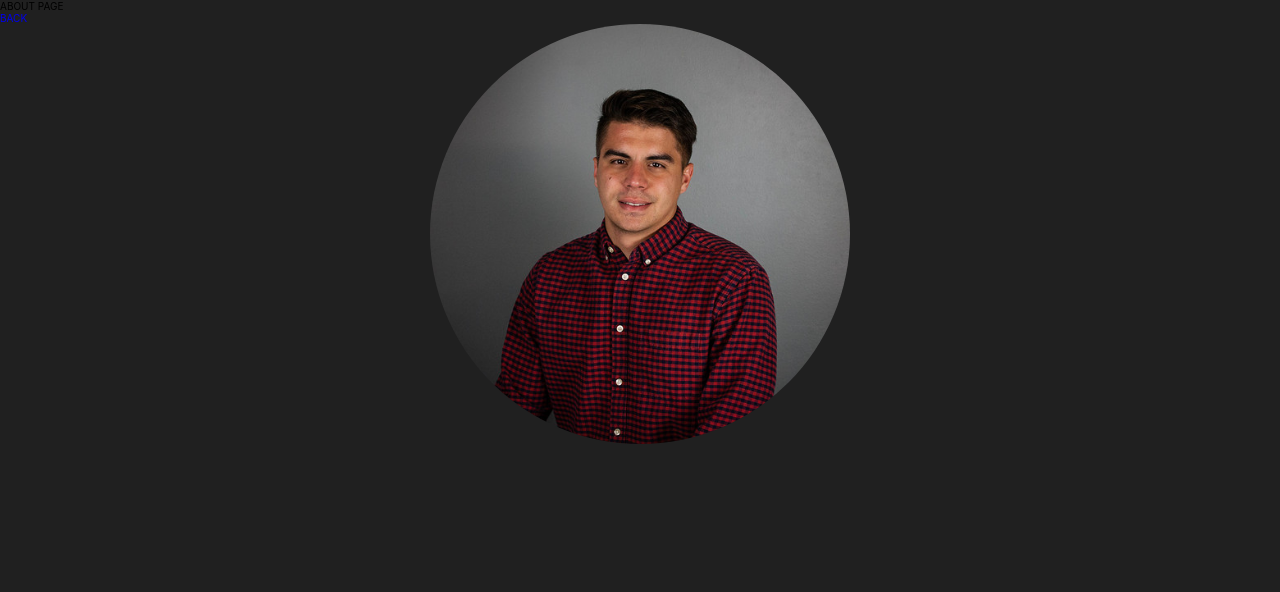
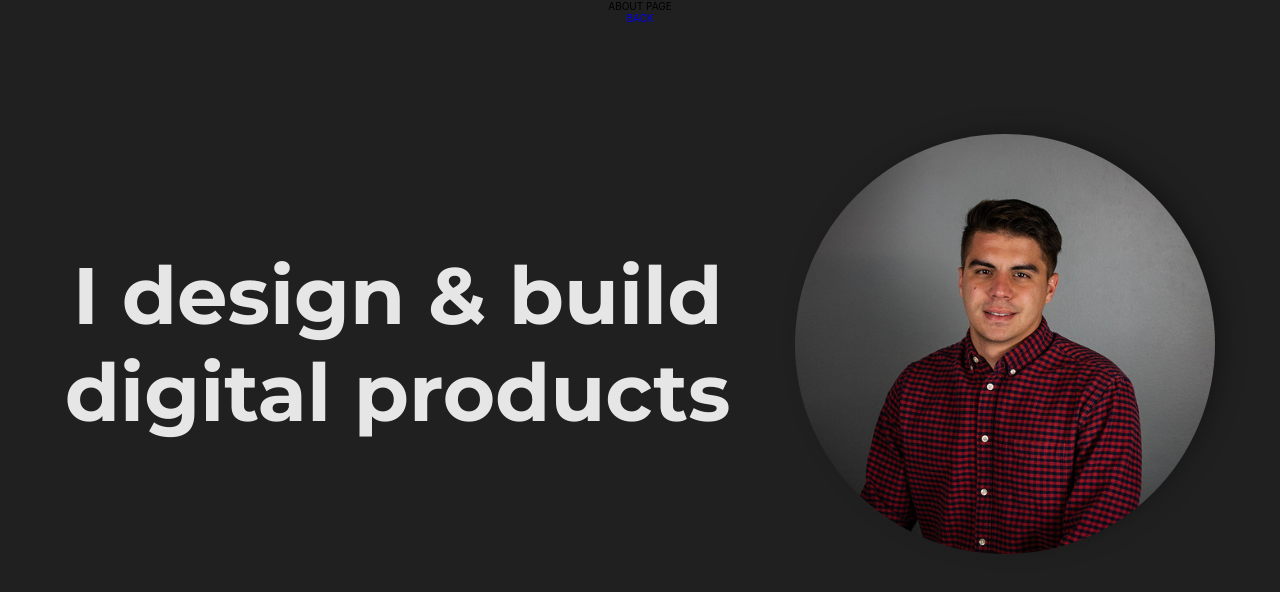
Before and after one commit to VPAbraham/portfolio-page, a React (Create React App) app: page /about in a window 1280 px wide. Shown: the top 592 px of the page. Built offline with nearby package versions, Linux system fonts and the light colour scheme; a web font is replaced by a local one.

Commit message:
Final changes for section

```diff
--- a/src/views/About/About.js
+++ b/src/views/About/About.js
@@ -9,7 +9,13 @@ const About = () => {
     <div className='about'>
       <p>ABOUT PAGE</p>
       <Link to='/'>BACK</Link>
-      <img src={victorImg} alt='Headshot of Victor Abraham.'/>
+      <section>
+        <div>
+          <h2>I design & build</h2>
+          <h2>digital products</h2>
+        </div>
+        <img src={victorImg} alt='Headshot of Victor Abraham.'/>
+      </section>
     </div>
   )
 }
--- a/src/views/About/About.scss
+++ b/src/views/About/About.scss
@@ -1,8 +1,27 @@
+@import '../../variables';
+
 .about {
-  img {
-    margin: auto;
-    display: block;
-    border-radius: 50%;
-    height: 42rem;
+  text-align: center;
+
+  section {
+    display: flex;
+    justify-content: space-evenly;
+    align-items: center;
+    height: 80vh;
+    div {
+      h2 {
+        font-family: $font-sans-serif;
+        font-size:8rem;
+        color: $white-color;
+      }
+    }
+
+    img {
+      border-radius: 50%;
+      height: 42rem;
+      box-shadow: 10px -5px 24px -6px rgba(20,20,20,1);
+
+    }
   }
+
 }
--- a/src/views/Resume/Resume.scss
+++ b/src/views/Resume/Resume.scss
@@ -15,6 +15,7 @@
     margin-top: 2rem;
     font-family: $font-serif;
     font-size: 5rem;
+    color: $white-color;
   }
 
   img {
```
